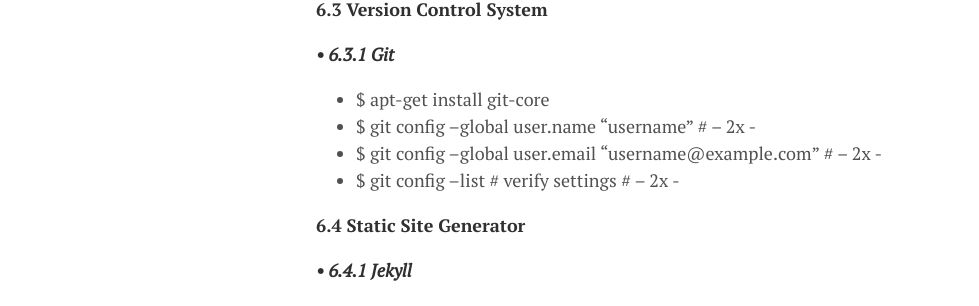
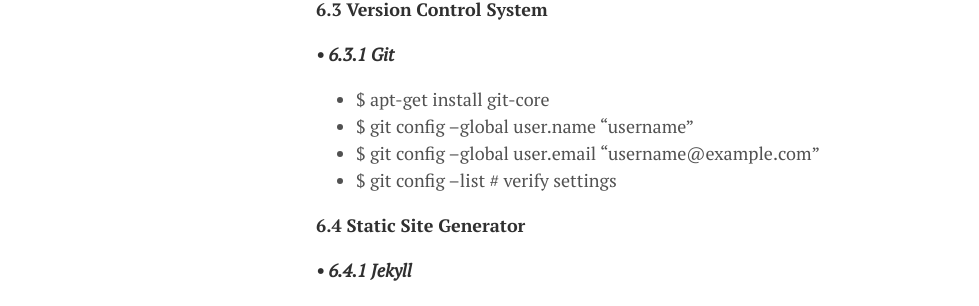
Before and after one commit to lgeurts/lgeurts.github.io, a Jekyll site: the page built from _posts/2017-07-11-bunsenlabs-linux-setup-notes-for dell-inspiron-6000.md, in a window 1280 px wide and 900 px high, scrolled down 12441 px. Shown: the part 146-452 px from the top of the window, without its empty margins (0-979 px from the left). Built offline with Jekyll 4.4.1, drawn with Linux system fonts in a browser that asks for light colours; nearby versions of some CDN libraries; comment, search, counter and statistics services are not loaded.

Commit message:
Change section 6 #372 > #375

```diff
--- a/_posts/2017-07-11-bunsenlabs-linux-setup-notes-for dell-inspiron-6000.md
+++ b/_posts/2017-07-11-bunsenlabs-linux-setup-notes-for dell-inspiron-6000.md
@@ -370,9 +370,9 @@
 ***• 6.3.1 Git***
 
 - $ apt-get install git-core
-- $ git config --global user.name "username" # -- 2x -
-- $ git config --global user.email "username@example.com" # -- 2x -
-- $ git config --list # verify settings # -- 2x -
+- $ git config --global user.name "username"
+- $ git config --global user.email "username@example.com"
+- $ git config --list # verify settings
 
 **6.4 Static Site Generator**
 
```
